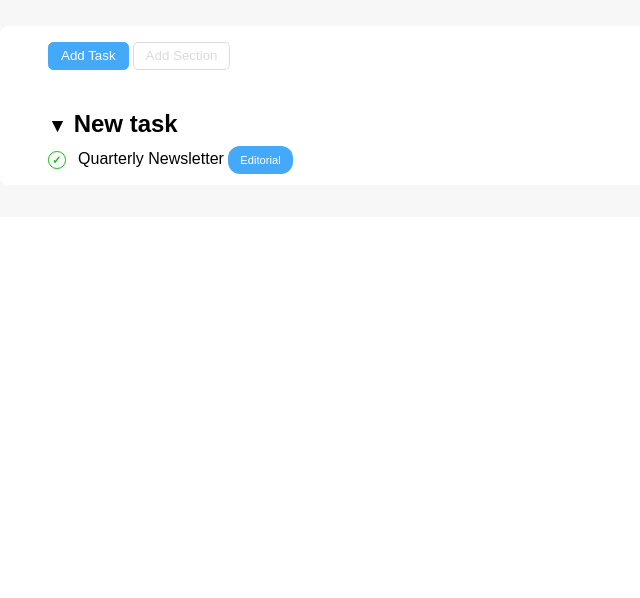
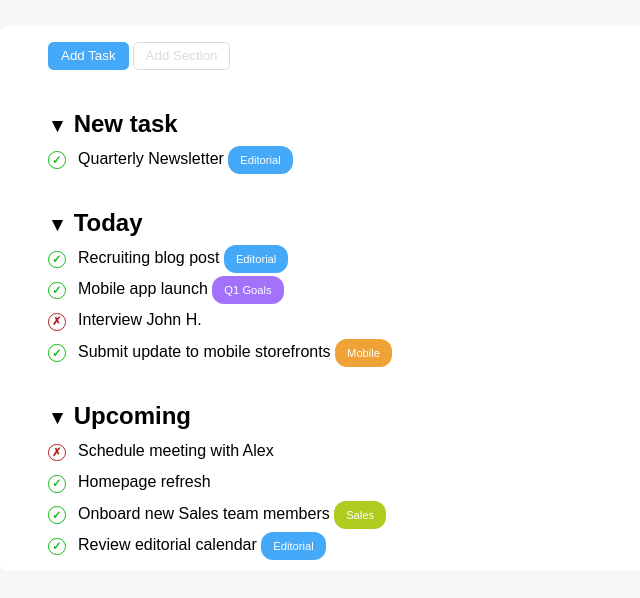
Before and after one commit to fedebacci/html-css-toboolist, a plain HTML site: page index.html in a window 1280 px wide. Shown: the part 88-686 px from the top of the page, without its empty margins (0-640 px from the left). Drawn offline with Linux system fonts and the light colour scheme.

Commit message:
inserimento del resto della struttura

```diff
--- a/assets/css/style.css
+++ b/assets/css/style.css
@@ -123,3 +123,18 @@ main {
 .badge.editorial {
     background-color: #44a9f9;
 }
+.badge.q1-goals {
+    background-color: #a272fa;
+}
+.badge.recruting {
+    background-color: #66bba2;
+}
+.badge.mobile {
+    background-color: #efa236;
+}
+.badge.websites {
+    background-color: #d666a0;
+}
+.badge.sales {
+    background-color: #afcb20;
+}
--- a/index.html
+++ b/index.html
@@ -37,6 +37,57 @@
                         <span class="badge editorial">Editorial</span>
                     </p>
                 </div>
+                <div class="todo-section">
+                    <h2>
+                        <span class="section-marker">&#x25BC;</span>
+                        Today
+                    </h2>
+                    <p>
+                        <span class="task-marker success">&check;</span>
+                        Recruiting blog post
+                        <span class="badge editorial">Editorial</span>
+                    </p>
+                    <p>
+                        <span class="task-marker success">&check;</span>
+                        Mobile app launch
+                        <span class="badge q1-goals">Q1 Goals</span>
+                    </p>
+                    <p>
+                        <span class="task-marker error">&#x2717;</span>
+                        Interview John H.
+                        <span class="badge recruiting">Recruiting</span>
+                    </p>
+                    <p>
+                        <span class="task-marker success">&check;</span>
+                        Submit update to mobile storefronts
+                        <span class="badge mobile">Mobile</span>
+                    </p>
+                </div>
+                <div class="todo-section">
+                    <h2>
+                        <span class="section-marker">&#x25BC;</span>
+                        Upcoming
+                    </h2>
+                    <p>
+                        <span class="task-marker error">&#x2717;</span>
+                        Schedule meeting with Alex
+                    </p>
+                    <p>
+                        <span class="task-marker success">&check;</span>
+                        Homepage refresh
+                        <span class="badge website">Website</span>
+                    </p>
+                    <p>
+                        <span class="task-marker success">&check;</span>
+                        Onboard new Sales team members
+                        <span class="badge sales">Sales</span>
+                    </p>
+                    <p>
+                        <span class="task-marker success">&check;</span>
+                        Review editorial calendar
+                        <span class="badge editorial">Editorial</span>
+                    </p>
+                </div>
             </div>
         </div>
     </main>
```
